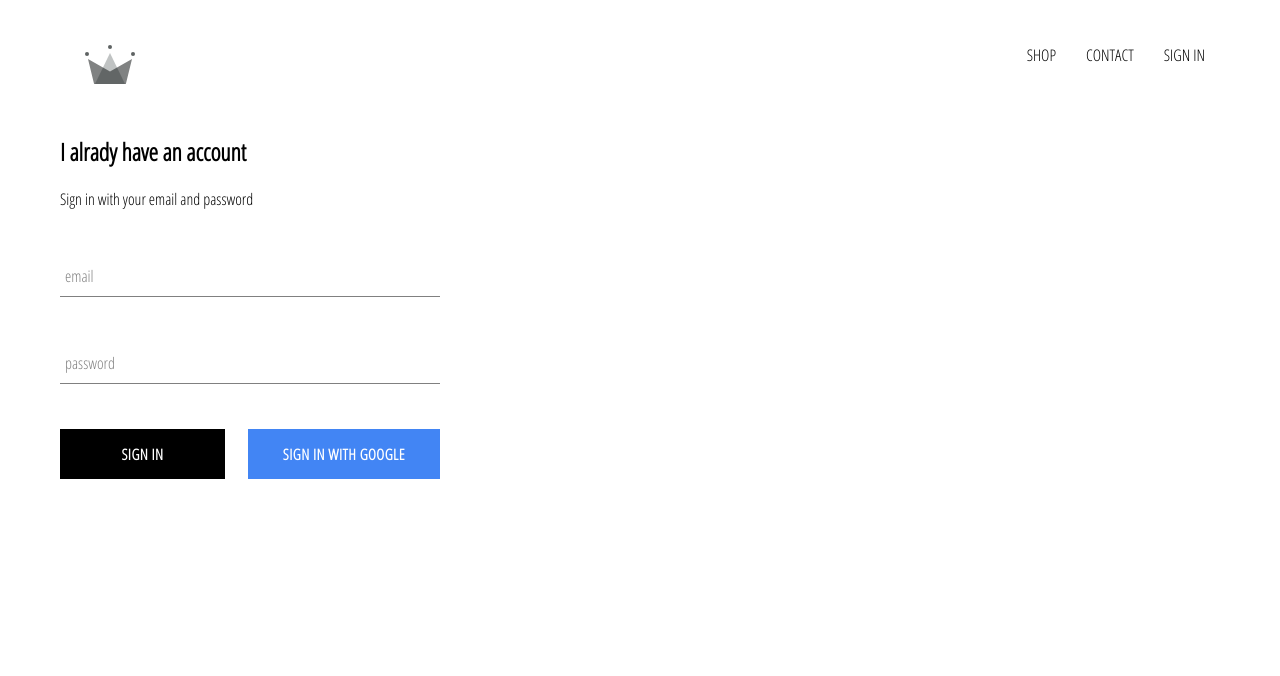
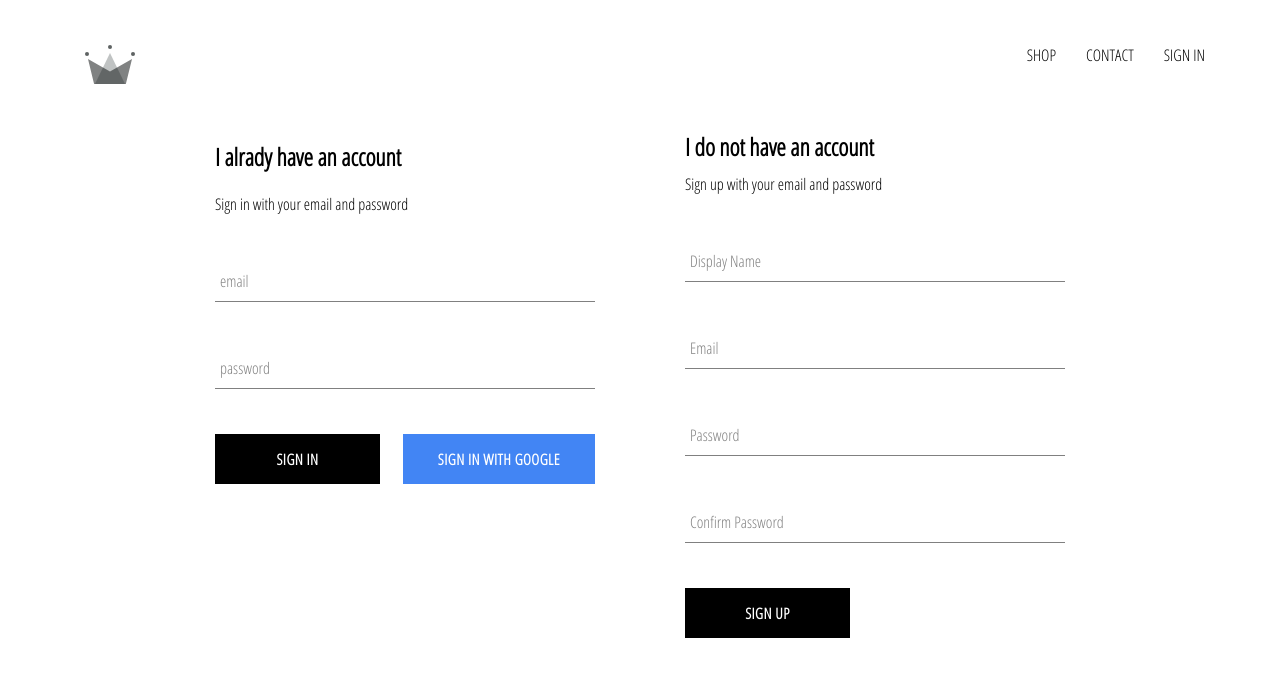
Before and after one commit to jogkunal5/crwn-clothing, a React (Create React App) app: page /signin in a window 1280 px wide. Shown: the top 676 px of the page. Built offline with nearby package versions, Linux system fonts and the light colour scheme; no server answers.

Commit message:
Signin and Signup functionality. implemented firebase utils. included to store authenticated user into firebase db

```diff
--- a/src/App.js
+++ b/src/App.js
@@ -5,7 +5,7 @@
 import ShopPage from './pages/shop/shop.component';
 import SignInAndSignUp from './pages/sign-in-and-sign-up/sign-in-and-sign-up.component';
 import Header from './components/header/header.component';
-import { auth } from './firebase/firebase.utils';
+import { auth, createUserProfileDocument } from './firebase/firebase.utils';
 
 class App extends React.Component {
 
@@ -20,9 +20,20 @@
   unsubscribeFromAuth = null;
 
   componentDidMount() {
-    this.unsubscribeFromAuth = auth.onAuthStateChanged(user => {
-      this.setState({ currentUser: user });
-      console.log(user);
+    this.unsubscribeFromAuth = auth.onAuthStateChanged(async userAuth => {
+      if (userAuth) {
+        const userRef = await createUserProfileDocument(userAuth);
+        userRef.onSnapshot(snapShot => {
+          this.setState({
+            currentUser: {
+              id: snapShot.id,
+              ...snapShot.data()
+            }
+          });
+        });
+      } else {
+        this.setState({ currentUser: userAuth })
+      }
     });
   }
 
--- /dev/null
+++ b/src/components/sign-up/sign-up.component.jsx
@@ -0,0 +1,103 @@
+import React from 'react';
+import FormInput from '../form-input/form-input.component';
+import CustomButton from '../custom-button/custom-button.component';
+
+import { auth, createUserProfileDocument } from '../../firebase/firebase.utils';
+import './sign-up.styles.scss';
+
+class SignUp extends React.Component {
+    constructor() {
+        super();
+
+        this.state = {
+            displayName: '',
+            email: '',
+            password: '',
+            confirmPassword: ''
+        }
+    }
+
+    handleSubmit = async event => {
+        event.preventDefault();
+        const { displayName, email, password, confirmPassword } = this.state;
+
+        if (password !== confirmPassword) {
+            alert("Password don't match");
+            return;
+        }
+
+        try {
+            const { user } = await auth.createUserWithEmailAndPassword(email, password);
+
+            await createUserProfileDocument(user, { displayName });
+
+            // To clear form
+
+            this.setState({
+                displayName: '',
+                email: '',
+                password: '',
+                confirmPassword: ''
+            });
+
+        } catch (error) {
+            console.error(error);
+        }
+    }
+
+    handleChange = event => {
+        const { name, value } = event.target;
+        this.setState({ [name]: value })
+    }
+
+    render() {
+        const { displayName, email, password, confirmPassword } = this.state;
+        return (
+            <div className='sign-up'>
+                <h2 className='title'>I do not have an account</h2>
+                <span>Sign up with your email and password</span>
+                <form className='sign-up-form' onSubmit={this.handleSubmit}>
+                    <FormInput
+                        type="text"
+                        name="displayName"
+                        value={displayName}
+                        onChange={this.handleChange}
+                        label="Display Name"
+                        required>
+                    </FormInput>
+
+                    <FormInput
+                        type="email"
+                        name="email"
+                        value={email}
+                        onChange={this.handleChange}
+                        label="Email"
+                        required>
+                    </FormInput>
+
+                    <FormInput
+                        type="password"
+                        name="password"
+                        value={password}
+                        onChange={this.handleChange}
+                        label="Password"
+                        required>
+                    </FormInput>
+
+                    <FormInput
+                        type="password"
+                        name="confirmPassword"
+                        value={confirmPassword}
+                        onChange={this.handleChange}
+                        label="Confirm Password"
+                        required>
+                    </FormInput>
+
+                    <CustomButton type="submit">SIGN UP</CustomButton>
+                </form>
+            </div>
+        )
+    }
+}
+
+export default SignUp;
--- /dev/null
+++ b/src/components/sign-up/sign-up.styles.scss
@@ -0,0 +1,9 @@
+.sign-up{
+    display: flex;
+    flex-direction: column;
+    width: 380px;
+
+    .title{
+        margin:10px 0;
+    }
+}
--- a/src/firebase/firebase.utils.js
+++ b/src/firebase/firebase.utils.js
@@ -13,13 +13,38 @@
     measurementId: "G-921XZ8M0DY"
 };
 
+export const createUserProfileDocument = async (userAuth, additionalData) => {
+    if (!userAuth) return;
+
+    const userRef = firestore.doc(`users/${userAuth.uid}`);
+    const snapShot = await userRef.get();
+
+    if (!snapShot.exists) {
+        const { displayName, email } = userAuth;
+        const createdAt = new Date();
+
+        try {
+            await userRef.set({
+                displayName,
+                email,
+                createdAt,
+                ...additionalData
+            })
+        } catch (error) {
+            console.log('Error creating user', error.message);
+        }
+    }
+
+    return userRef;
+}
+
 firebase.initializeApp(config);
 
 export const auth = firebase.auth();
 export const firestore = firebase.firestore();
 
 const provider = new firebase.auth.GoogleAuthProvider();
-provider.setCustomParameters({prompt:'select_account'});
+provider.setCustomParameters({ prompt: 'select_account' });
 export const signInWithGoogle = () => auth.signInWithPopup(provider);
 
 export default firebase;
--- a/src/pages/sign-in-and-sign-up/sign-in-and-sign-up.component.jsx
+++ b/src/pages/sign-in-and-sign-up/sign-in-and-sign-up.component.jsx
@@ -1,9 +1,13 @@
 import React from 'react';
 import SignIn from '../../components/sign-in/sign-in.component';
 import './sign-in-and-sign-up.styles.scss';
+import SignUp from '../../components/sign-up/sign-up.component';
 
 const SignInAndSignUp = () => (
-    <div className='sign-in-and-sign-up'><SignIn /></div>
+    <div className='sign-in-and-sign-up'>
+        <SignIn />
+        <SignUp />
+    </div>
 );
 
 export default SignInAndSignUp;
--- a/src/pages/sign-in-and-sign-up/sign-in-and-sign-up.styles.scss
+++ b/src/pages/sign-in-and-sign-up/sign-in-and-sign-up.styles.scss
@@ -0,0 +1,6 @@
+.sign-in-and-sign-up{
+    width:850px;
+    display: flex;
+    justify-content: space-between;
+    margin: 30px auto;
+}
```
